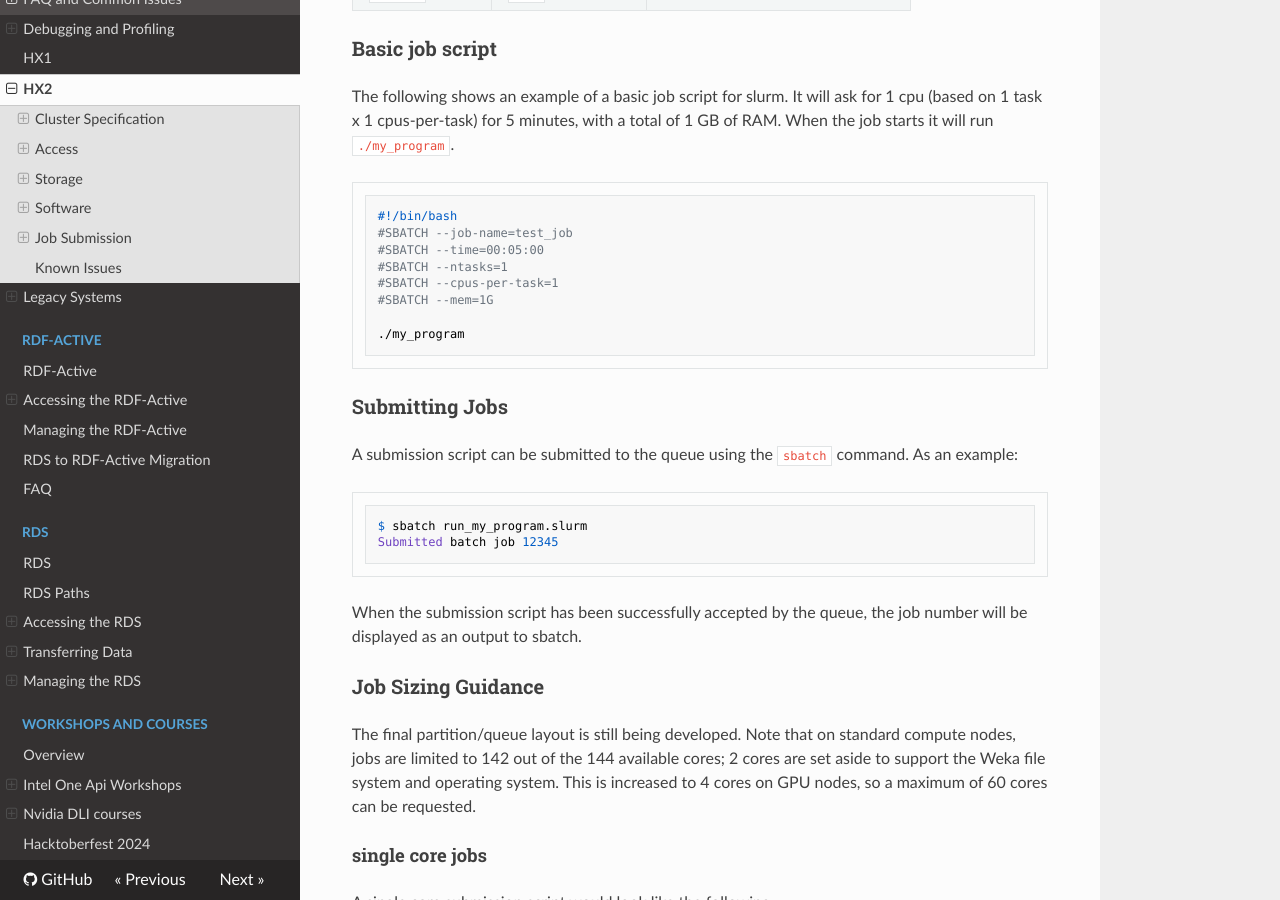
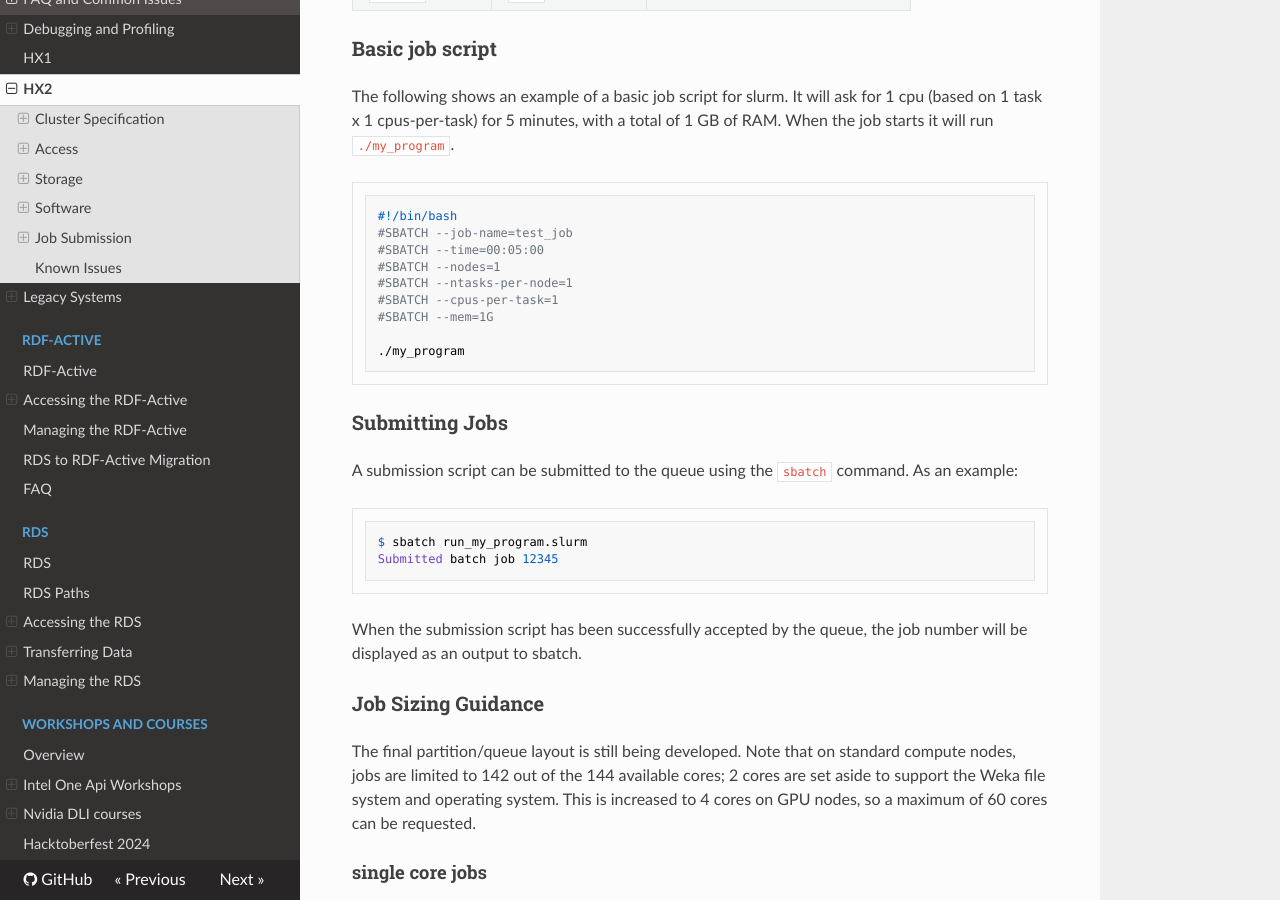
Before and after one commit to ImperialCollegeLondon/icl-rcs-user-guide, an MkDocs documentation site: the page built from docs/hpc/pilot/hx2.md, in a window 1280 px wide and 900 px high, scrolled down 4900 px. Built offline with MkDocs 1.6.1, drawn with Linux system fonts in a browser that asks for light colours; nearby versions of some CDN libraries.

Commit message:
Missed a change.

```diff
--- a/docs/hpc/pilot/hx2.md
+++ b/docs/hpc/pilot/hx2.md
@@ -162,7 +162,8 @@ The following shows an example of a basic job script for slurm. It will ask for
 #!/bin/bash
 #SBATCH --job-name=test_job
 #SBATCH --time=00:05:00
-#SBATCH --ntasks=1
+#SBATCH --nodes=1
+#SBATCH --ntasks-per-node=1
 #SBATCH --cpus-per-task=1
 #SBATCH --mem=1G
 
```
